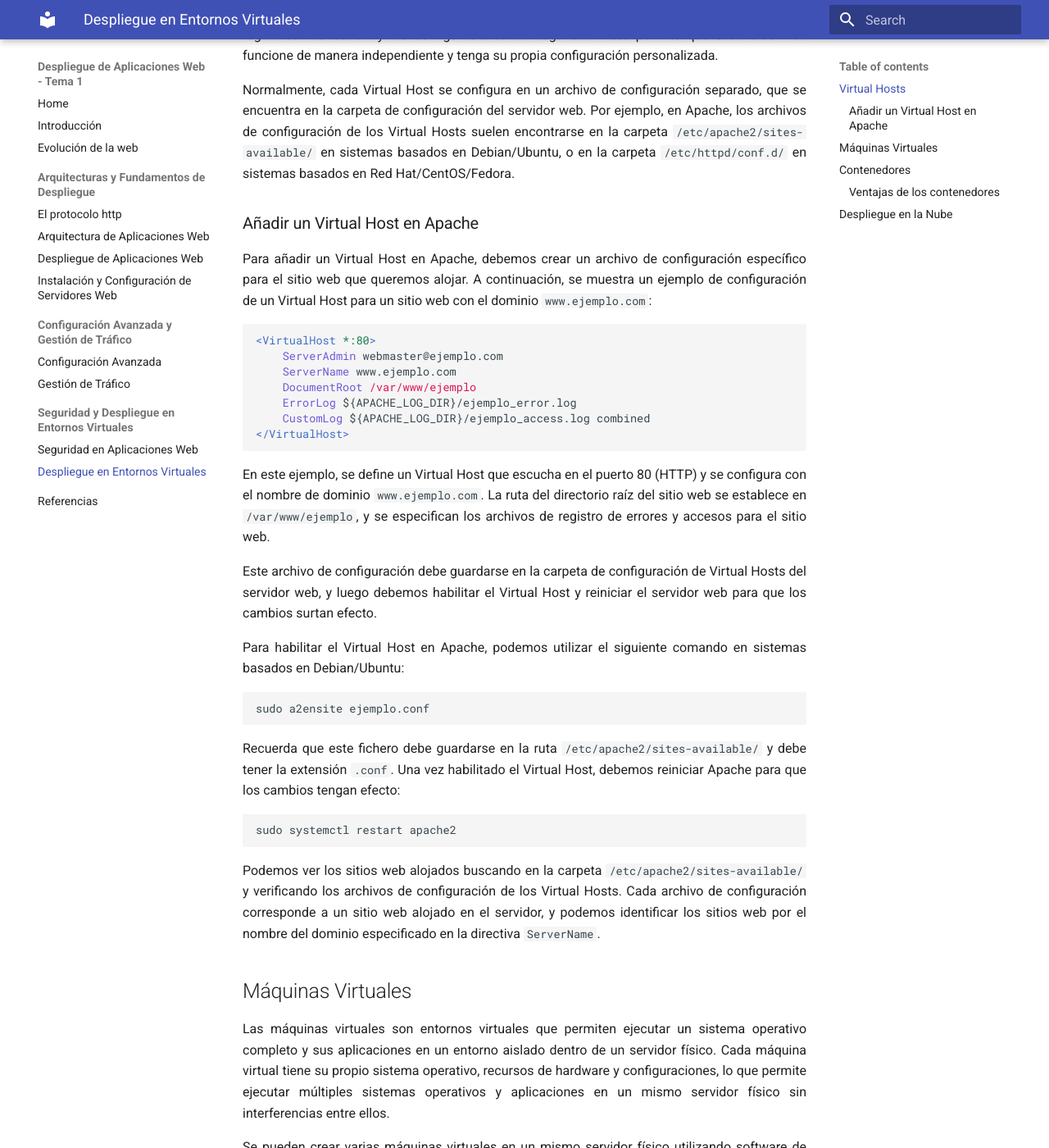
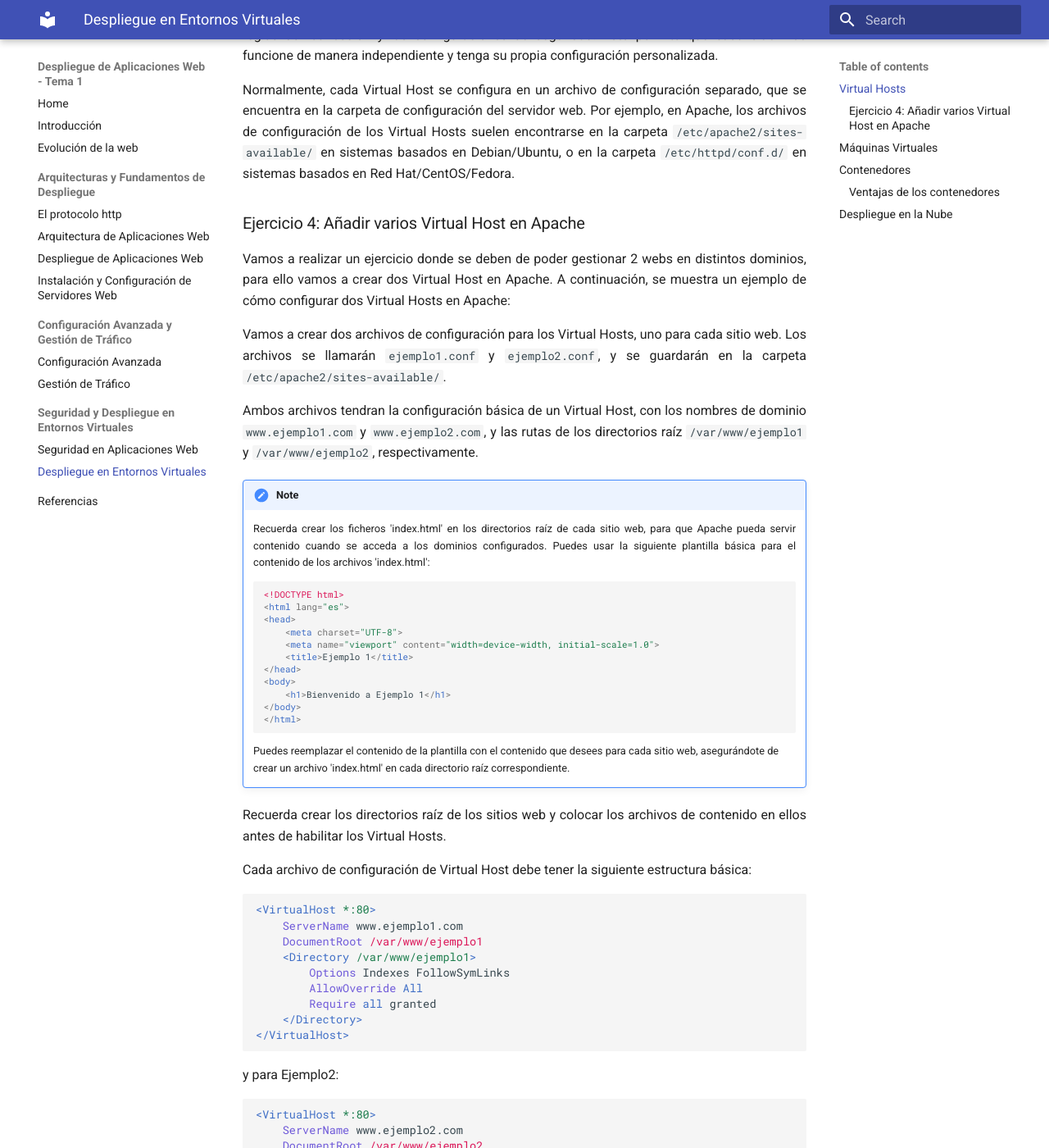
Before and after one commit to DaWebPuebla/tema1, an MkDocs documentation site: the page built from docs/despliegue_entornos_virtuales.md, in a window 1280 px wide and 1400 px high, scrolled down 657 px. Shown: the whole window at 82% size. Built offline with MkDocs 1.6.1 and Material for MkDocs 9.7.7, drawn with Linux system fonts in a browser that asks for light colours; some of the changed text lies outside the part shown.

Commit message:
actualizando ejercicios ssl y virtualhosts

````diff
--- a/docs/despliegue_entornos_virtuales.md
+++ b/docs/despliegue_entornos_virtuales.md
@@ -12,28 +12,67 @@ Un Virtual Host se configura mediante un archivo de configuración específico p
 
 Normalmente, cada Virtual Host se configura en un archivo de configuración separado, que se encuentra en la carpeta de configuración del servidor web. Por ejemplo, en Apache, los archivos de configuración de los Virtual Hosts suelen encontrarse en la carpeta `/etc/apache2/sites-available/` en sistemas basados en Debian/Ubuntu, o en la carpeta `/etc/httpd/conf.d/` en sistemas basados en Red Hat/CentOS/Fedora.
 
-### Añadir un Virtual Host en Apache
+### Ejercicio 4: Añadir varios Virtual Host en Apache
 
-Para añadir un Virtual Host en Apache, debemos crear un archivo de configuración específico para el sitio web que queremos alojar. A continuación, se muestra un ejemplo de configuración de un Virtual Host para un sitio web con el dominio `www.ejemplo.com`:
+Vamos a realizar un ejercicio donde se deben de poder gestionar 2 webs en distintos dominios, para ello vamos a crear dos Virtual Host en Apache. A continuación, se muestra un ejemplo de cómo configurar dos Virtual Hosts en Apache:
+
+Vamos a crear dos archivos de configuración para los Virtual Hosts, uno para cada sitio web. Los archivos se llamarán `ejemplo1.conf` y `ejemplo2.conf`, y se guardarán en la carpeta `/etc/apache2/sites-available/`.
+
+
+Ambos archivos tendran la configuración básica de un Virtual Host, con los nombres de dominio `www.ejemplo1.com` y `www.ejemplo2.com`, y las rutas de los directorios raíz `/var/www/ejemplo1` y `/var/www/ejemplo2`, respectivamente.
+
+!!! note
+    Recuerda crear los ficheros 'index.html' en los directorios raíz de cada sitio web, para que Apache pueda servir contenido cuando se acceda a los dominios configurados. Puedes usar la siguiente plantilla básica para el contenido de los archivos 'index.html':
+
+    ```html
+    <!DOCTYPE html>
+    <html lang="es">
+    <head>
+        <meta charset="UTF-8">
+        <meta name="viewport" content="width=device-width, initial-scale=1.0">
+        <title>Ejemplo 1</title>
+    </head>
+    <body>
+        <h1>Bienvenido a Ejemplo 1</h1>
+    </body>
+    </html>
+    ```
+    Puedes reemplazar el contenido de la plantilla con el contenido que desees para cada sitio web, asegurándote de crear un archivo 'index.html' en cada directorio raíz correspondiente.
+
+Recuerda crear los directorios raíz de los sitios web y colocar los archivos de contenido en ellos antes de habilitar los Virtual Hosts.
+
+Cada archivo de configuración de Virtual Host debe tener la siguiente estructura básica:
 
 ```apache
 <VirtualHost *:80>
-    ServerAdmin webmaster@ejemplo.com
-    ServerName www.ejemplo.com
-    DocumentRoot /var/www/ejemplo
-    ErrorLog ${APACHE_LOG_DIR}/ejemplo_error.log
-    CustomLog ${APACHE_LOG_DIR}/ejemplo_access.log combined
+    ServerName www.ejemplo1.com
+    DocumentRoot /var/www/ejemplo1
+    <Directory /var/www/ejemplo1>
+        Options Indexes FollowSymLinks
+        AllowOverride All
+        Require all granted
+    </Directory>
 </VirtualHost>
 ```
 
-En este ejemplo, se define un Virtual Host que escucha en el puerto 80 (HTTP) y se configura con el nombre de dominio `www.ejemplo.com`. La ruta del directorio raíz del sitio web se establece en `/var/www/ejemplo`, y se especifican los archivos de registro de errores y accesos para el sitio web.
+y para Ejemplo2:
 
-Este archivo de configuración debe guardarse en la carpeta de configuración de Virtual Hosts del servidor web, y luego debemos habilitar el Virtual Host y reiniciar el servidor web para que los cambios surtan efecto.
+```apache
+<VirtualHost *:80>
+    ServerName www.ejemplo2.com
+    DocumentRoot /var/www/ejemplo2
+    <Directory /var/www/ejemplo2>
+        Options Indexes FollowSymLinks
+        AllowOverride All
+        Require all granted
+    </Directory>
+</VirtualHost>
+```
 
 Para habilitar el Virtual Host en Apache, podemos utilizar el siguiente comando en sistemas basados en Debian/Ubuntu:
 
 ```bash
-sudo a2ensite ejemplo.conf
+sudo a2ensite ejemplo1.conf
 ```
 
 Recuerda que este fichero debe guardarse en la ruta `/etc/apache2/sites-available/` y debe tener la extensión `.conf`. Una vez habilitado el Virtual Host, debemos reiniciar Apache para que los cambios tengan efecto:
@@ -42,7 +81,14 @@ Recuerda que este fichero debe guardarse en la ruta `/etc/apache2/sites-availabl
 sudo systemctl restart apache2
 ```
 
-Podemos ver los sitios web alojados buscando en la carpeta `/etc/apache2/sites-available/` y verificando los archivos de configuración de los Virtual Hosts. Cada archivo de configuración corresponde a un sitio web alojado en el servidor, y podemos identificar los sitios web por el nombre del dominio especificado en la directiva `ServerName`.
+Para ayudarnos a gestionar los dominios, podemos añadir entradas en el archivo `/etc/hosts` de nuestro sistema local para que apunten a la dirección IP del servidor donde se encuentran los Virtual Hosts. Por ejemplo:
+
+```
+127.0.0.1 www.ejemplo1.com
+127.0.0.1 www.ejemplo2.com
+```
+
+Una vez hecho esto, deberíamos poder acceder a los sitios web `www.ejemplo1.com` y `www.ejemplo2.com` desde nuestro navegador, siempre y cuando el servidor Apache esté en funcionamiento y los Virtual Hosts estén correctamente configurados.
 
 ## Máquinas Virtuales
 
--- a/docs/seguridad_aplicaciones_web.md
+++ b/docs/seguridad_aplicaciones_web.md
@@ -90,6 +90,92 @@ Si accedemos a través de un navegador web a `https://mi_dominio.com`, deberíam
 !!! info
     Es importante mencionar que la implementación de HTTPS y el uso de certificados SSL/TLS son fundamentales para garantizar la seguridad en aplicaciones web, protegiendo la información sensible de los usuarios y asegurando la autenticidad del sitio web. Además, muchos motores de búsqueda, como Google, consideran el uso de HTTPS como un factor de clasificación, lo que puede mejorar la visibilidad y el posicionamiento del sitio web en los resultados de búsqueda.
 
+
+### Ejercicio 4: Configuración VirtualHost con HTTPS en Apache
+
+Vamos a realizar el ejercicio completo de crear un certificado autofirmado y configurar un VirtualHost en Apache para habilitar HTTPS. A continuación, se detallan los pasos a seguir:
+
+Comenzaremos generando un certificado autofirmado para nuestro dominio `mi_dominio.com`. Ejecuta los siguientes comandos en tu terminal:
+
+```bash
+# Generar una clave privada
+openssl genrsa -out mi_dominio.key 2048  # clave de 2048 bits
+# Generar una solicitud de firma de certificado (CSR)
+openssl req -new -key mi_dominio.key -out mi_dominio.csr
+# Generar un certificado autofirmado válido por 365 días
+openssl x509 -req -days 365 -in mi_dominio.csr -signkey mi_dominio.key -out mi_dominio.crt
+```
+
+!!! info
+    Durante estos pasos te preguntaran diferentes datos (Pais, Estado, Ciudad, Organización, Unidad Organizativa, Nombre Común y Correo Electrónico). Asegúrate de ingresar la información correcta para tu dominio, cuando pregunte por el FQDN (Nombre Común), ingresa `midominio.com`.
+
+Una vez hecho esto, vamos a copiar estos archivos a las diferentes rutas de Apache para que pueda utilizarlos en la configuración del VirtualHost. Ejecuta los siguientes comandos:
+
+```bash
+sudo cp mi_dominio.crt /etc/ssl/certs/
+sudo cp mi_dominio.csr /etc/ssl/certs/
+sudo cp mi_dominio.key /etc/ssl/private/
+```
+
+Ahora vamos a actualizar el archivo de configuración de Apache para habilitar HTTPS. Abre el archivo de configuración del VirtualHost correspondiente a tu dominio, por ejemplo:
+
+```bash
+sudo nano /etc/apache2/sites-available/default-ssl.conf
+```
+
+!!! info
+    En caso de que no este habilitado el módulo SSL en Apache, puedes habilitarlo ejecutando el siguiente comando:
+    ```bash
+    sudo a2enmod ssl
+    ```
+
+En este fichero vamos a modificar la configuración para que apunte a nuestro certificado y clave privada. Asegúrate de que las siguientes líneas estén presentes y correctamente configuradas:
+
+```apache
+<VirtualHost *:443>
+    ServerName midominio.com
+    DocumentRoot /var/www/html
+    SSLEngine on
+    SSLCertificateFile /etc/ssl/certs/mi_dominio.crt
+    SSLCertificateKeyFile /etc/ssl/private/mi_dominio.key
+</VirtualHost>
+```
+
+Es importante asegurarse de que las rutas de los archivos del certificado y la clave privada sean correctas. Una vez hecho esto, guarda los cambios y cierra el editor.
+
+Para finalizar, habilita el sitio SSL y reinicia Apache para aplicar los cambios:
+
+```bash
+sudo a2ensite default-ssl.conf
+sudo systemctl restart apache2
+```
+
+Para poder encontrar el dominio en tu navegador, asegúrate de que el archivo `/etc/hosts` contenga la siguiente línea:
+
+```bash
+127.0.0.1 midominio.com
+```
+
+Con esto ya deberia de poder entontrar este dominio en tu navegador, y al acceder a `https://midominio.com`, deberías ver que la conexión es segura y que el certificado SSL/TLS es válido, indicando que la comunicación entre el cliente y el servidor está cifrada y protegida contra posibles ataques de interceptación.
+
+
+En caso de error, es posible que no este habilitado el sitio por defecto, para habilitarlo ejecuta el siguiente comando:
+
+```bash
+sudo a2ensite default-ssl.conf
+```
+
+!!! info
+    Si al acceder a `https://midominio.com` en tu navegador, ves una advertencia de seguridad indicando que el certificado no es confiable, esto se debe a que estamos utilizando un certificado autofirmado. Para entornos de producción, es recomendable obtener un certificado SSL/TLS válido emitido por una autoridad de certificación confiable.
+
+Puedes ver el certificado de la página web haciendo clic en el candado que aparece en la barra de direcciones del navegador. Esto mostrará información sobre el certificado, incluyendo el emisor, la fecha de expiración y el nivel de validación.
+
+<figure>
+  <img src="../img/autocert.png" alt="Información del certificado SSL/TLS en un navegador web" width="600">
+  <figcaption>Figura 1: Información del certificado SSL/TLS en un navegador web</figcaption>
+</figure>
+
+
 ## Autenticación y autorización
 
 La autenticación y autorización son procesos clave en la seguridad de aplicaciones web. La autenticación verifica la identidad de un usuario, mientras que la autorización determina qué recursos y acciones están permitidos para ese usuario una vez autenticado.
````
Also changed, not shown: docs/img/autocert.png (added).
